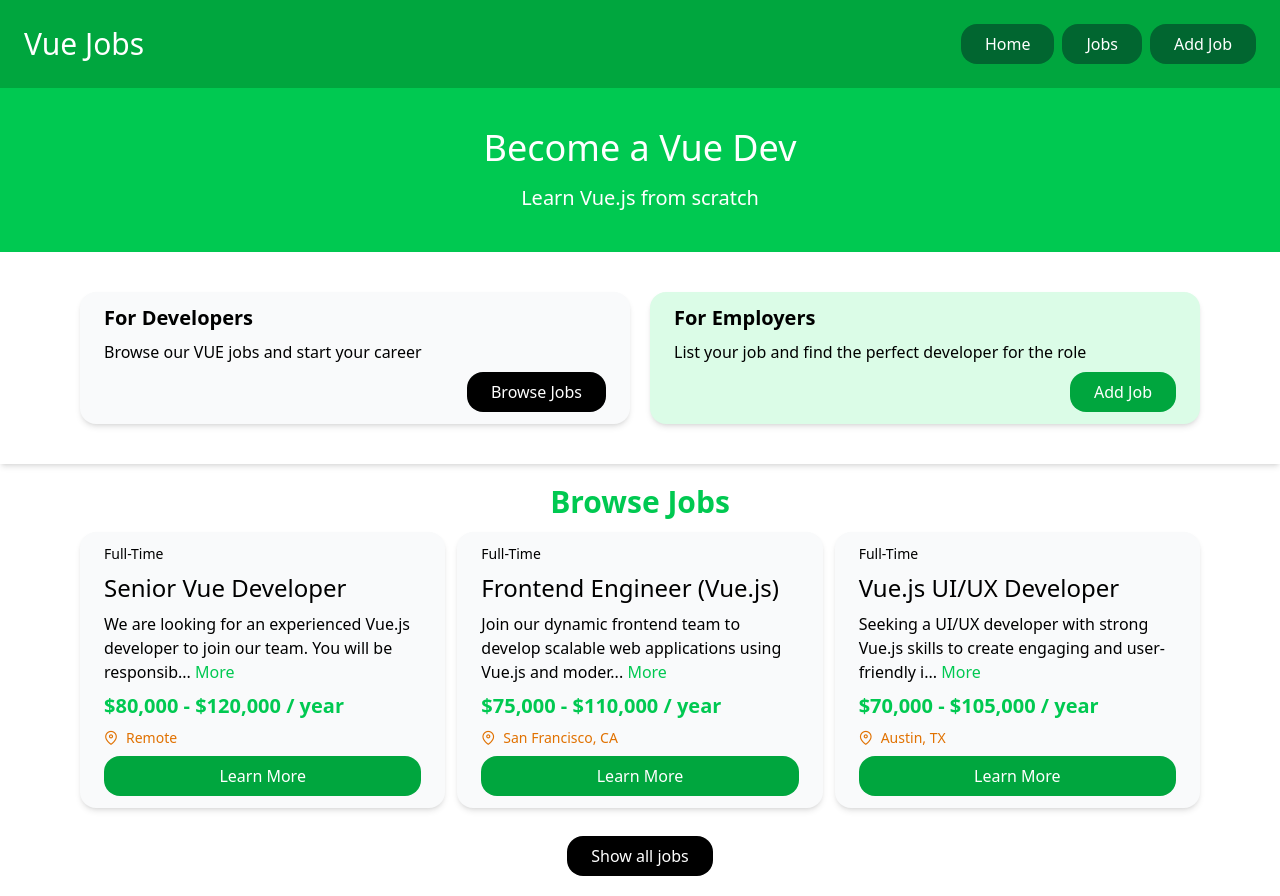
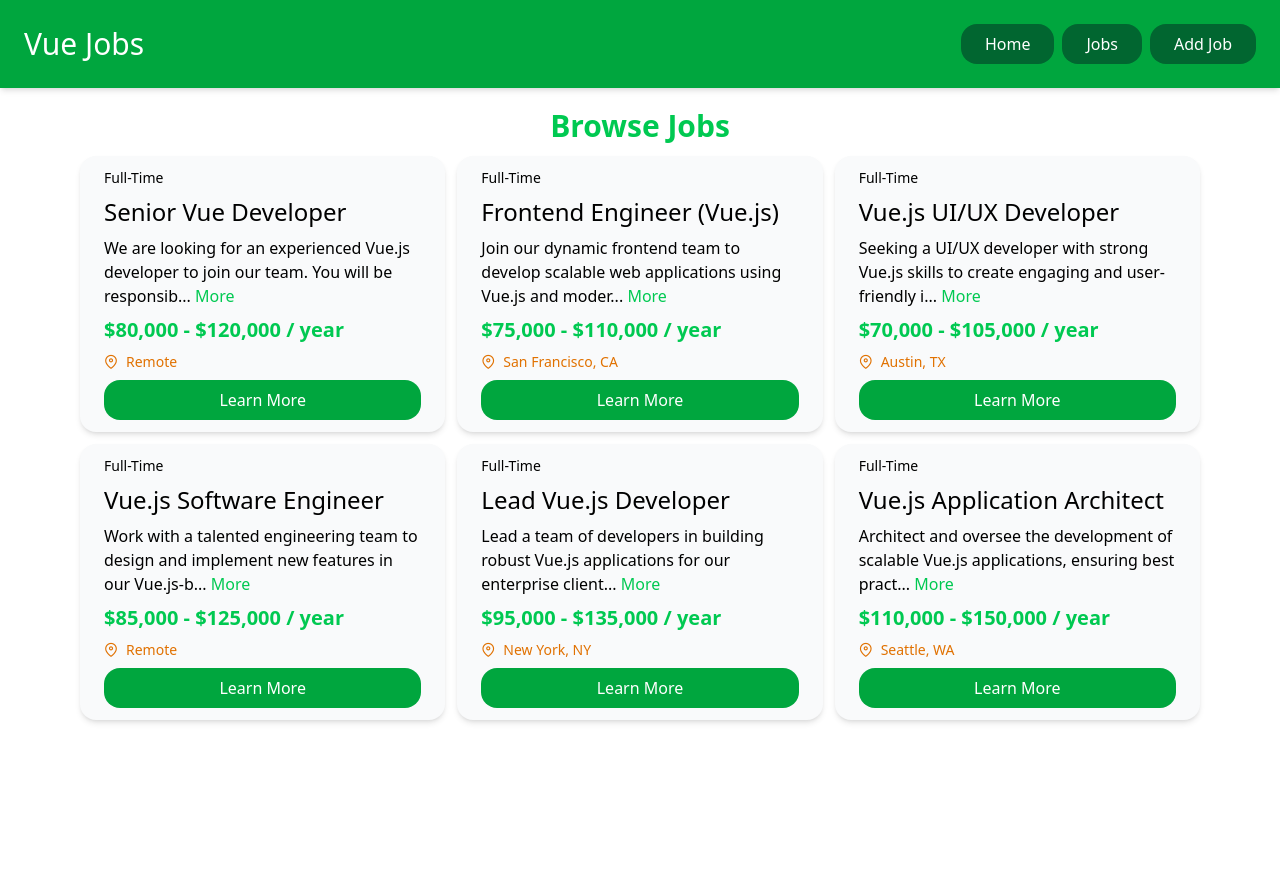
Before and after one commit to RubenDguez/vue-jobfinder, a Vue app: page /jobs in a window 1280 px wide. After the commit the page ends 800 px from the top, so only its background shows below. Built offline with nearby package versions, Linux system fonts and the light colour scheme.

Commit message:
add: vue router

```diff
--- a/package.json
+++ b/package.json
@@ -13,7 +13,8 @@
     "@tailwindcss/vite": "^4.1.10",
     "primeicons": "^7.0.0",
     "tailwindcss": "^4.1.10",
-    "vue": "^3.5.13"
+    "vue": "^3.5.13",
+    "vue-router": "^4.5.1"
   },
   "devDependencies": {
     "@vitejs/plugin-vue": "^5.2.3",
--- a/src/App.vue
+++ b/src/App.vue
@@ -1,13 +1,9 @@
 <script setup>
 import Navbar from '@/components/Navbar.vue'
-import Hero from '@/components/Hero.vue'
-import HomeCards from './components/HomeCards.vue';
-import JobListings from './components/JobListings.vue';
+import {RouterView} from 'vue-router'
 </script>
 
 <template>
     <Navbar />
-    <Hero />
-    <HomeCards />
-    <JobListings :limit="3" :showAllJobs="true" />
+    <RouterView />
 </template>
--- a/src/components/HomeCards.vue
+++ b/src/components/HomeCards.vue
@@ -1,21 +1,22 @@
 <script setup>
+import { RouterLink } from 'vue-router';
 import Card from './Card.vue';
 </script>
 
 <template>
     <section class="grid grid-cols-1 md:grid-cols-2 gap-5 px-5 md:px-20 py-10 shadow-md">
-        <Card>
+        <Card bg="bg-green-100">
             <h3 class="text-xl font-bold">For Developers</h3>
             <p>Browse our VUE jobs and start your career</p>
             <div class="flex justify-end">
-                <a href="#" class="text-white py-2 px-6 bg-black rounded-2xl">Browse Jobs</a>
+                <RouterLink to="/jobs" class="text-white py-2 px-6 bg-black rounded-2xl">Browse Jobs</RouterLink>
             </div>
         </Card>
         <Card bg="bg-green-100">
             <h3 class="text-xl font-bold">For Employers</h3>
             <p>List your job and find the perfect developer for the role</p>
             <div class="flex justify-end">
-                <a href="#" class="text-white py-2 px-6 bg-green-600 rounded-2xl">Add Job</a>
+                <RouterLink to="/add-job" class="text-white py-2 px-6 bg-green-600 rounded-2xl">Add Job</RouterLink>
             </div>
         </Card>
     </section>
--- a/src/components/JobListing.vue
+++ b/src/components/JobListing.vue
@@ -1,5 +1,6 @@
 <script setup>
 import { defineProps, ref, computed } from 'vue'
+import { RouterLink } from 'vue-router'
 import Card from './Card.vue'
 
 const props = defineProps({
@@ -9,7 +10,7 @@ const props = defineProps({
 const showFullDescription = ref(false)
 
 const handleTruncatedText = () => {
-  showFullDescription.value = !showFullDescription.value;
+  showFullDescription.value = !showFullDescription.value
 }
 
 const truncatedDescription = computed(() => {
@@ -31,7 +32,9 @@ const truncatedDescription = computed(() => {
     <p>
       {{ truncatedDescription }}
       <span class="text-green-500">
-        <button @click="handleTruncatedText()" style="cursor: pointer;">{{ `${showFullDescription ? 'Less' : 'More'}` }}</button>
+        <button @click="handleTruncatedText()" style="cursor: pointer">
+          {{ `${showFullDescription ? 'Less' : 'More'}` }}
+        </button>
       </span>
     </p>
 
@@ -41,6 +44,6 @@ const truncatedDescription = computed(() => {
       <i class="pi pi-map-marker" />
       <p>{{ job.location }}</p>
     </div>
-    <a href="#" class="text-center py-2 px-6 bg-green-600 text-white rounded-2xl">Learn More</a>
+    <RouterLink :to="`/job/${job.id}`" class="text-center py-2 px-6 bg-green-600 text-white rounded-2xl">Learn More</RouterLink>
   </Card>
 </template>
--- a/src/components/JobListings.vue
+++ b/src/components/JobListings.vue
@@ -1,7 +1,8 @@
 <script setup>
 import JobListing from '@/components/JobListing.vue'
+import jobs from '@/data/jobs.json'
 import { defineProps } from 'vue'
-import jobs from '@/data/jobs.json'
+import { RouterLink } from 'vue-router'
 
 const props = defineProps({
   showAllJobs: {
@@ -19,7 +20,7 @@ const props = defineProps({
       <JobListing v-for="job in jobs.slice(0, limit || jobs.length)" :job="job" :key="job.id" />
     </div>
     <div v-if="showAllJobs" class="w-auto flex justify-center">
-      <a href="#" class="bg-black text-white py-2 px-6 rounded-2xl">Show all jobs</a>
+      <RouterLink to="/jobs" class="bg-black text-white py-2 px-6 rounded-2xl">Show all jobs</RouterLink>
     </div>
   </section>
 </template>
--- a/src/components/Navbar.vue
+++ b/src/components/Navbar.vue
@@ -1,3 +1,7 @@
+<script setup>
+import {RouterLink} from 'vue-router'
+</script>
+
 <template>
   <nav class="bg-green-600 py-6 px-6 flex gap-3 flex-col items-center md:flex-row md:justify-between shadow-md">
 
@@ -6,9 +10,9 @@
     </a>
 
     <div class="flex gap-2">
-      <a href="#" class="text-white py-2 px-6 bg-green-800 rounded-2xl">Home</a>
-      <a href="#" class="text-white py-2 px-6 bg-green-800 rounded-2xl">Jobs</a>
-      <a href="#" class="text-white py-2 px-6 bg-green-800 rounded-2xl">Add Job</a>
+      <RouterLink to="/" class="text-white py-2 px-6 bg-green-800 rounded-2xl">Home</RouterLink>
+      <RouterLink to="/jobs" class="text-white py-2 px-6 bg-green-800 rounded-2xl">Jobs</RouterLink>
+      <RouterLink to="/add-job" class="text-white py-2 px-6 bg-green-800 rounded-2xl">Add Job</RouterLink>
     </div>
   </nav>
 </template>
--- a/src/main.js
+++ b/src/main.js
@@ -1,7 +1,10 @@
 import { createApp } from 'vue'
 import App from './App.vue'
+import router from './routes'
 
 import './index.css'
 import 'primeicons/primeicons.css'
 
-createApp(App).mount('#app')
+const app = createApp(App)
+app.use(router);
+app.mount('#app')
--- /dev/null
+++ b/src/routes/index.js
@@ -0,0 +1,21 @@
+import { createRouter, createWebHistory } from "vue-router";
+import Home from "@/views/Home.vue";
+import Jobs from "@/views/Jobs.vue";
+
+const router = createRouter({
+    history: createWebHistory(import.meta.env.BASE_URL),
+    routes: [
+        {
+            path: '/',
+            name: 'home',
+            component: Home,
+        },
+        {
+            path: '/jobs',
+            name: 'jobs',
+            component: Jobs,
+        }
+    ]
+})
+
+export default router;
--- /dev/null
+++ b/src/views/Home.vue
@@ -0,0 +1,11 @@
+<script setup>
+import Hero from '@/components/Hero.vue';
+import HomeCards from '@/components/HomeCards.vue';
+import JobListings from '@/components/JobListings.vue';
+</script>
+
+<template>
+    <Hero />
+    <HomeCards />
+    <JobListings :limit="3" :showAllJobs="true" />
+</template>
--- /dev/null
+++ b/src/views/Jobs.vue
@@ -0,0 +1,8 @@
+<script setup>
+import JobListings from '@/components/JobListings.vue';
+</script>
+
+
+<template>
+    <JobListings />
+</template>
```
Also changed, not shown: 1 other file (tests, documents, lock files or other folders).
